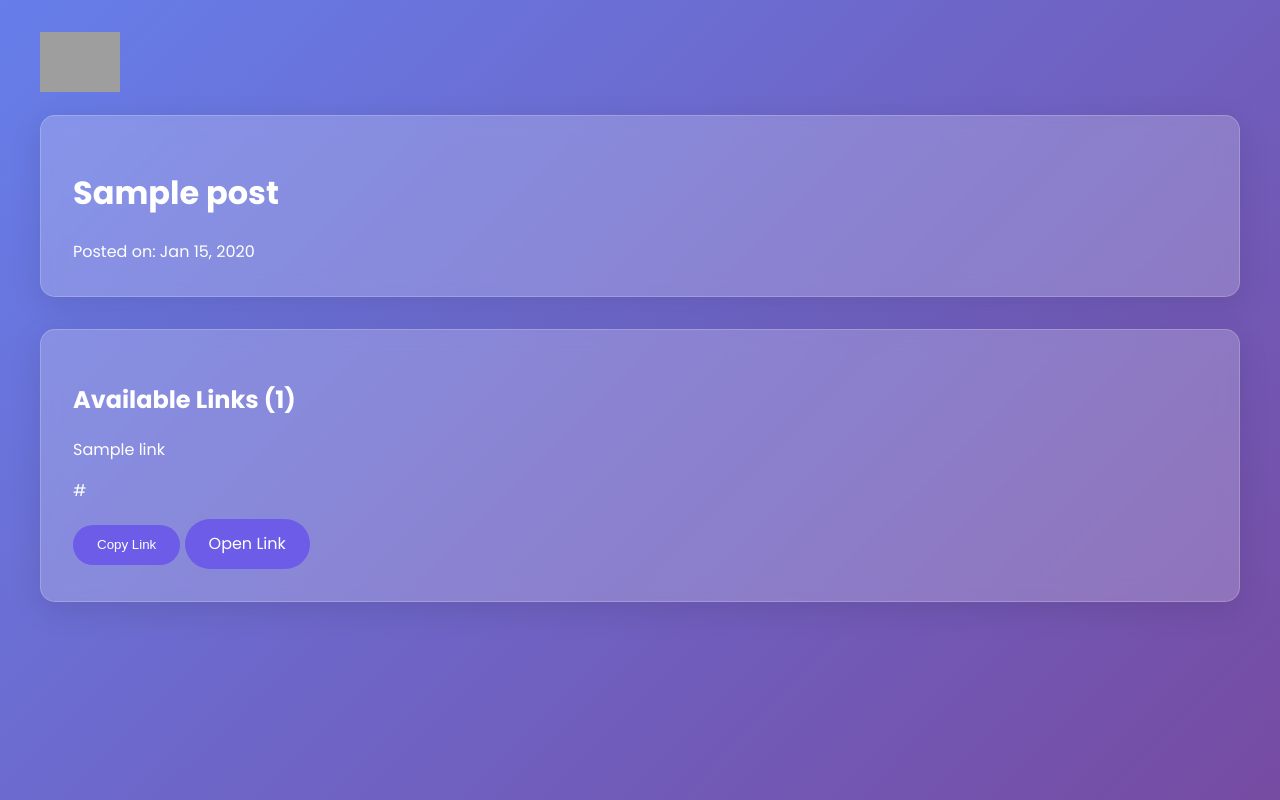
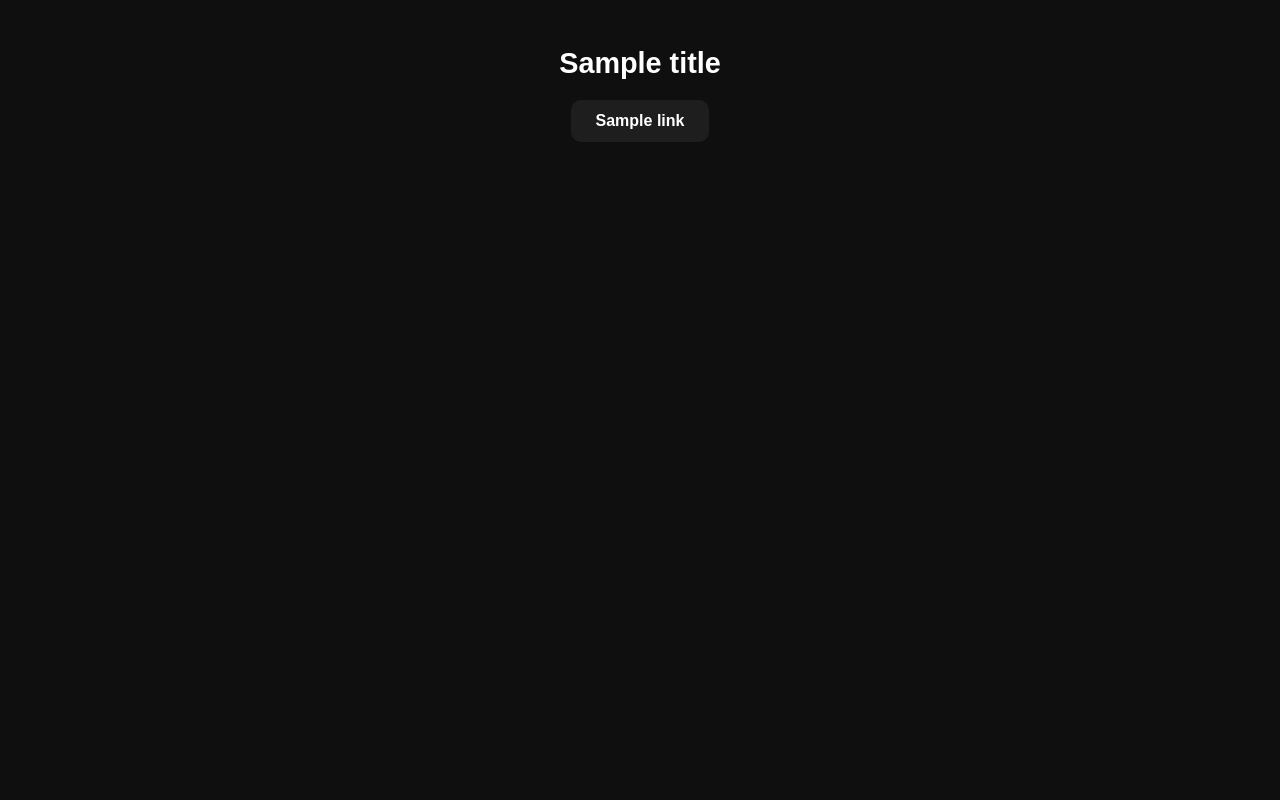
Before and after one commit to skcreator7/Test, a Python web app: template templates/watch.html in a window 1280 px wide. Run offline with Jinja, Linux system fonts and the light colour scheme; the template is opened without the code that fills it: most values are stand-ins (such as "Sample title", 1, 10 or a date in 2020); grey boxes are pictures that could not be loaded.

Commit message:
Update watch.html

```diff
--- a/templates/watch.html
+++ b/templates/watch.html
@@ -1,52 +1,52 @@
 <!DOCTYPE html>
 <html lang="en">
 <head>
-  <meta charset="UTF-8">
-  <meta name="viewport" content="width=device-width, initial-scale=1.0">
-  <title>Movie Links</title>
-  <!-- Static CSS -->
-  <link rel="stylesheet" href="/static/css/style.css">
-  <!-- Favicon -->
-  <link rel="icon" href="/static/favicon.ico">
-  <!-- Google Fonts -->
-  <link href="https://fonts.googleapis.com/css2?family=Poppins:wght@300;400;600;700&display=swap" rel="stylesheet">
+    <meta charset="UTF-8">
+    <title>{{ title }}</title>
+    <meta name="viewport" content="width=device-width, initial-scale=1.0">
+    <meta property="og:title" content="{{ title }}">
+    <meta property="og:description" content="Watch or download {{ title }} in multiple qualities.">
+    <meta property="og:type" content="video.movie">
+    <meta property="og:image" content="https://i.imgur.com/EjF2x2B.png">
+
+    <style>
+        body {
+            font-family: Arial, sans-serif;
+            background-color: #0f0f0f;
+            color: white;
+            padding: 20px;
+            text-align: center;
+        }
+        h1 {
+            font-size: 1.8em;
+            margin-bottom: 20px;
+        }
+        .button-container {
+            display: flex;
+            flex-wrap: wrap;
+            justify-content: center;
+            gap: 15px;
+        }
+        .link-button {
+            background-color: #1e1e1e;
+            color: white;
+            padding: 12px 25px;
+            border-radius: 10px;
+            text-decoration: none;
+            font-weight: bold;
+            transition: 0.3s;
+        }
+        .link-button:hover {
+            background-color: #3c3c3c;
+        }
+    </style>
 </head>
 <body>
-  <div class="container">
-    <!-- Logo from static images -->
-    <img src="/static/images/logo.png" alt="Logo" class="logo">
-
-    <div class="card">
-      <h1>{{ post.chat_title if post else 'Movie Links' }}</h1>
-
-      {% if post %}
-      <div class="post-meta">
-        <span>Posted on: {{ post.date.strftime('%b %d, %Y') }}</span>
-      </div>
-      {% endif %}
+    <h1>{{ title }}</h1>
+    <div class="button-container">
+        {% for link in links %}
+            <a href="{{ link.url }}" class="link-button" target="_blank">{{ link.label }}</a>
+        {% endfor %}
     </div>
-
-    {% if links %}
-    <div class="card">
-      <h2>Available Links ({{ link_count }})</h2>
-
-      <div class="links-container">
-        {% for link in links %}
-        <div class="link-card">
-          <span class="quality-badge {{ link.label|lower|replace(' ', '-') }}">
-            {{ link.label }}
-          </span>
-          <p class="link-url">{{ link.url|truncate(50) }}</p>
-          <button class="btn copy-btn" data-link="{{ link.url }}">Copy Link</button>
-          <a href="{{ link.url }}" target="_blank" class="btn">Open Link</a>
-        </div>
-        {% endfor %}
-      </div>
-    </div>
-    {% endif %}
-  </div>
-
-  <!-- Static JS -->
-  <script src="/static/js/script.js"></script>
 </body>
 </html>
```
